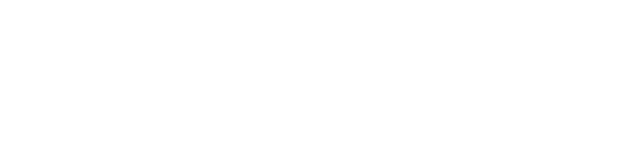
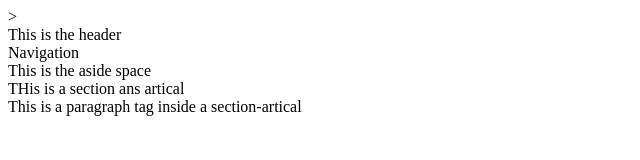
Before and after one commit to Grayson4/leraningHTML.github.io, a plain HTML site: page childPadges/childtemplate.html in a window 1280 px wide. Shown: the whole page, without its empty margins (0-640 px from the left). Drawn offline with Linux system fonts and the light colour scheme.

Commit message:
body and head

```diff
--- a/childPadges/childtemplate.html
+++ b/childPadges/childtemplate.html
@@ -1,12 +1,34 @@
 <!DOCTYPE html>
 <html lang="en">
 <head>
+    <!-- Used by the Kyboard -->>
     <meta charset="UTF-8">
     <meta http-equiv="X-UA-Compatible" content="IE=edge">
+    <meta name="author" conten="Grayson Clyde">
+    <meta name="description" conten="Learning HTML by building a simple wbsite">
+    <meta name="keywords" conten="boilerplate, starter code, HTML, learning">
     <meta name="viewport" content="width=device-width, initial-scale=1.0">
-    <title>I'm Learning ;)</title>
+  <!-- Content give value for name or http-equiv attribute, text entry in string or array string -->
+
+    <!-- meta http-equiv="default-style" content=""--> <!-- content matches css link exactly-->
+
+    <!-- Other meta attributes to be aware of -->
+
+    <!-- meta http-equiv="refresh" content="30"-->
+    <!-- Content forces a Internet Request to refresh webpage every "time value in seconds" -->
+    <!-- Use this when refreshes are needed -->
+
+    <!-- meta http-equiv="content-type" content="text/html; charset=UTF-8" -->
+    <!-- Already specified in the charset above-->
+    <title>Document</title>
+
+  <noscript>RUnning Javascript is not necessary in the HTML Page ... FYI: your feature to exacute scripts is turned off</noscript>
 </head>
 <body>
-
+  <header> This is the header</header>
+  <nav>Navigation</nav>
+  <aside>This is the aside space</aside>
+  <section><article>THis is a section ans artical</article></section>
+  <section><article>This is a paragraph tag inside a section-artical</article></section>
 </body>
 </html>
```
